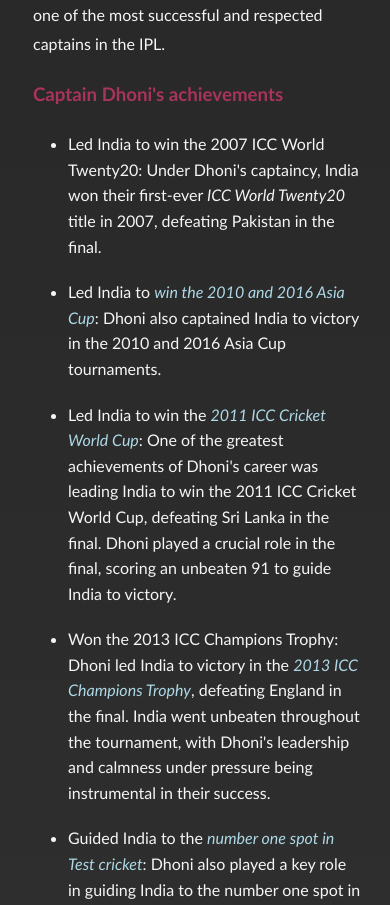
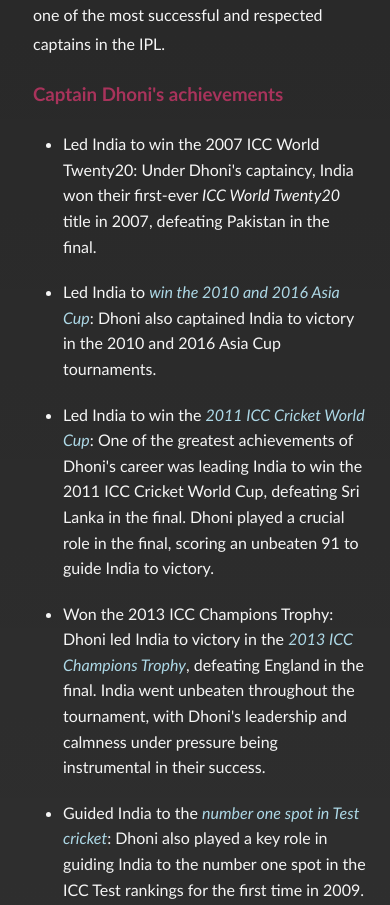
Before and after one commit to gayu7498/tribute-page, a plain HTML site: page index.html in a window 390 px wide. Shown: the part 2680-3585 px from the top of the page. Drawn offline with Linux system fonts and the light colour scheme.

Commit message:
Update styles.css

```diff
--- a/styles.css
+++ b/styles.css
@@ -118,7 +118,7 @@ a:visited {
 
         }
             li {
-                    margin:20px 5px;
+                    margin:20px 0px;
                 }
 
 }
```
